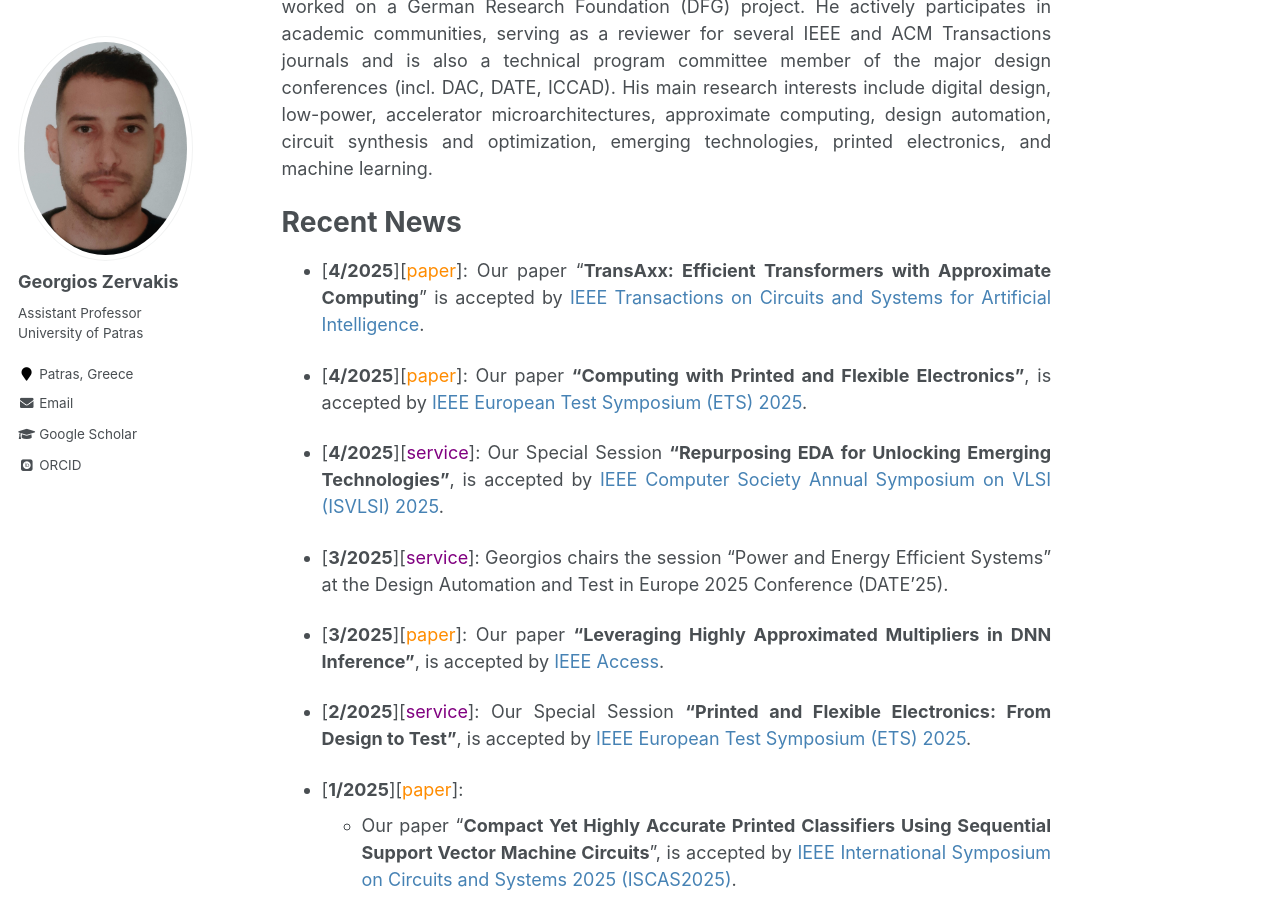
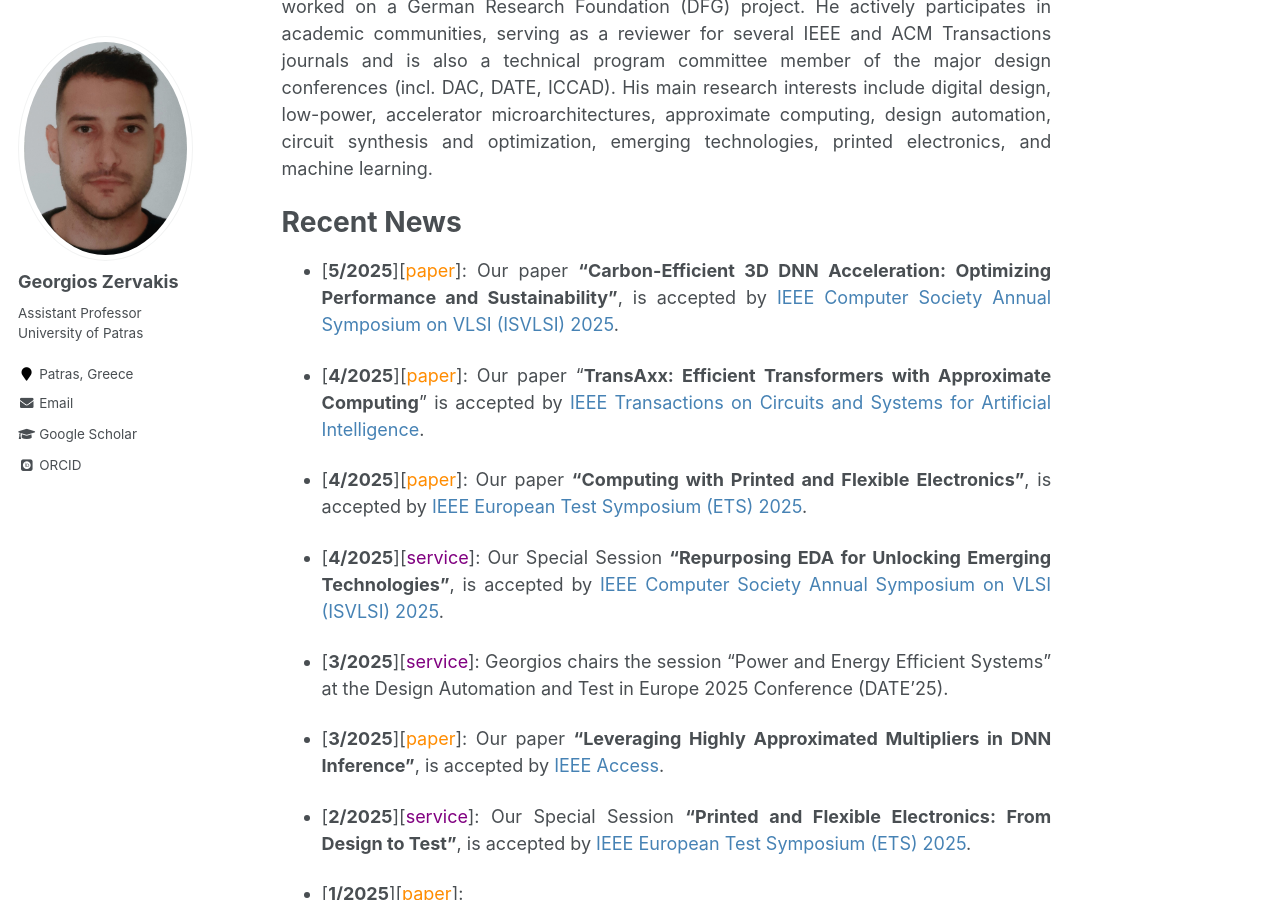
Before and after one commit to giozerv/giozerv.github.io, a Jekyll site: the page built from _pages/about.md, in a window 1280 px wide and 900 px high, scrolled down 491 px. Built offline with Jekyll 4.4.1, drawn with Linux system fonts in a browser that asks for light colours; some web fonts are replaced.

Commit message:
Update about.md

```diff
--- a/_pages/about.md
+++ b/_pages/about.md
@@ -21,6 +21,9 @@ Georgios Zervakis is an Assistant Professor at the [Department of Computer Engin
 
 Recent News
 ===
+* [**5/2025**][<span style="color:darkorange">paper</span>]: Our paper **"Carbon-Efficient 3D DNN Acceleration: Optimizing Performance and Sustainability"**, is accepted by <span style="color:SteelBlue">IEEE Computer Society Annual Symposium on VLSI (ISVLSI) 2025</span>.
+
+
 * [**4/2025**][<span style="color:darkorange">paper</span>]: Our paper "**TransAxx: Efficient Transformers with Approximate Computing**" is accepted by <span style="color:SteelBlue">IEEE Transactions on Circuits and Systems for Artificial Intelligence</span>.
 
 * [**4/2025**][<span style="color:darkorange">paper</span>]: Our paper **"Computing with Printed and Flexible Electronics"**, is accepted by <span style="color:SteelBlue">IEEE European Test Symposium (ETS) 2025</span>.
```
